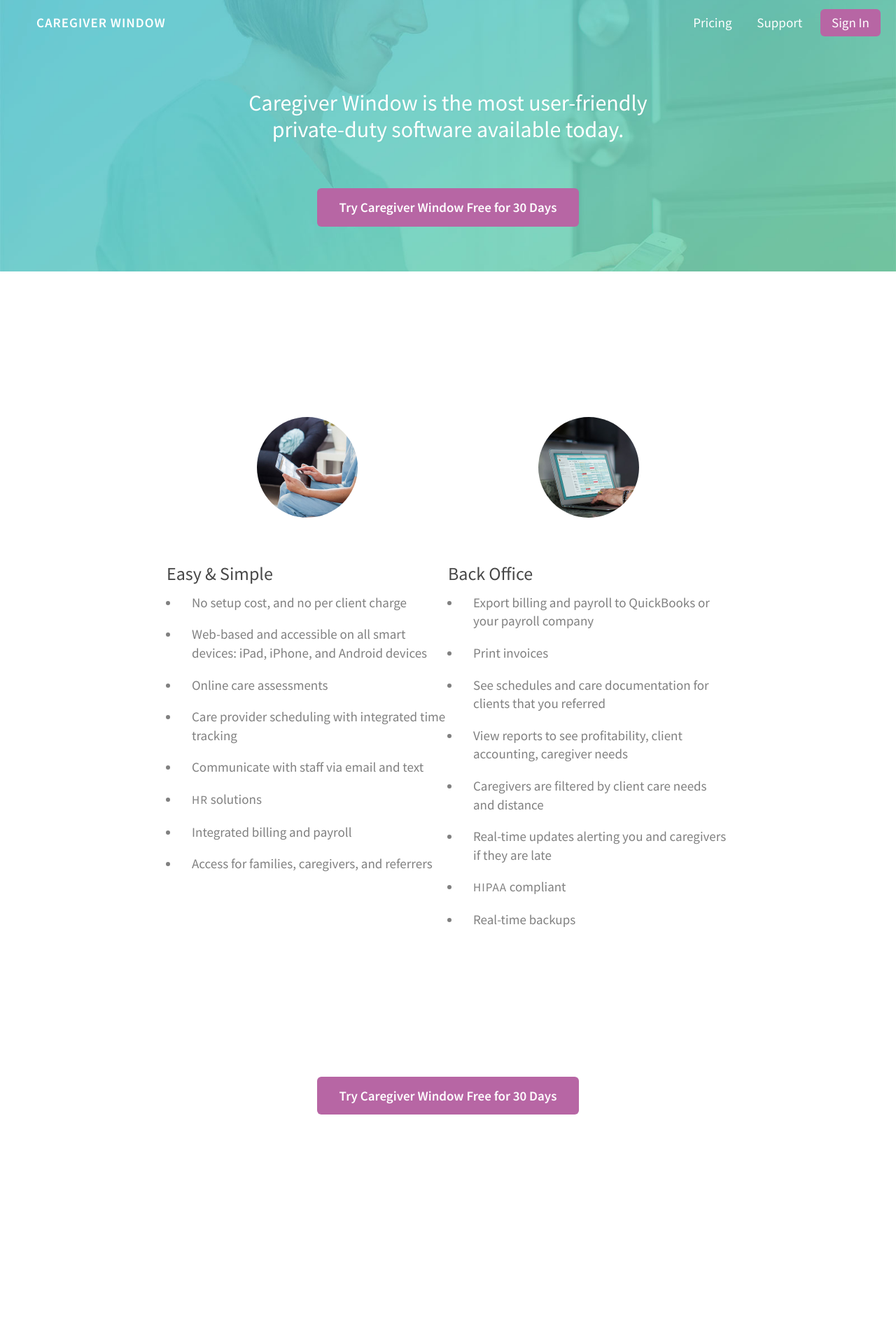
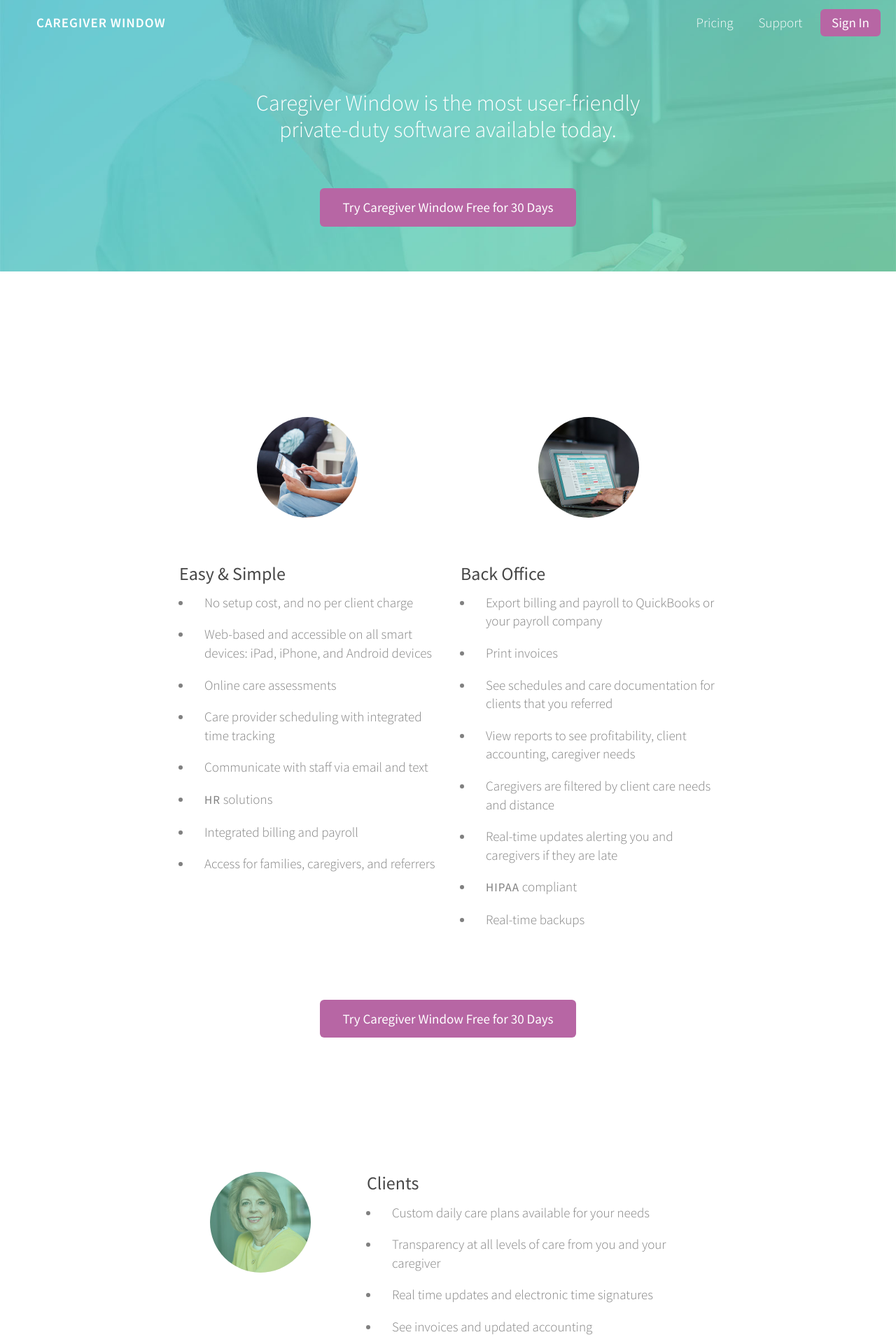
Before and after one commit to nathanrp/caregiverwindow.com, a PHP site: page / in a window 1280 px wide. Shown: the top 1911 px of the page at 70% size. Run offline with PHP 8.4, Linux system fonts and the light colour scheme; style sheets or scripts are compiled from the project's sources.

Commit message:
fine tuning

```diff
--- a/css/forms.less
+++ b/css/forms.less
@@ -355,7 +355,7 @@ form {
 	border-radius: 6px;
 	background: @invert;
 	color: @white;
-	font-weight: 600;
+	font-weight: 500;
 	cursor: pointer;
 	vertical-align: middle;
 	border: none;
--- a/css/main.less
+++ b/css/main.less
@@ -100,9 +100,6 @@ a {
 	}
 }
 
-.home-features, .home-users {
-	padding: 0;
-	.clearfix();
 .feature {
 	.photo {
 		width: 144px;
@@ -117,18 +114,20 @@ a {
 		}
 	}
 	.cta {
-			text-align: left;
 		padding: 18px 0 0;
 		margin: 0;
 	}
 }
-}
 
 .home-users {
-	padding: 128px 0;
-	.feature {
+	&.feature {
 		.photo {
 			margin: 0 auto 36px;
+		}
+		.cta {
+			text-align: left;
+			padding: 18px 0 0;
+			margin: 0;
 		}
 	}
 	&.cgs-users {
@@ -163,6 +162,7 @@ a {
 		.primary {
 			font-size: 36px;
 			color: darken(@bcolor,22%);
+			font-weight: 500;
 		}
 		.secondary {
 			font-size: 19px;
--- a/css/typography.less
+++ b/css/typography.less
@@ -4,6 +4,7 @@ body {
 	font-family: @bfont;
 	font-size: @bsize;
 	color: @bcolor;
+	font-weight: 300;
 }
 
 h1 {
--- a/index.php
+++ b/index.php
@@ -28,8 +28,9 @@ $title = 'Caregiver Window';
 
 <div class="content">
 	<div class="container">
-		<div class="home-features row">
-			<div class="col-xs-12 col-sm-6 feature">
+		<div class="home-features feature">
+			<div class="row">
+				<div class="col-xs-12 col-sm-6">
 					<div class="photo">
 						<img src="<?php echo $path;?>img/3.jpg" alt="Caregiver" />
 					</div>
@@ -45,7 +46,7 @@ $title = 'Caregiver Window';
 						<li>Access for families, caregivers, and referrers</li>
 					</ul>
 				</div>
-			<div class="col-xs-12 col-sm-6 feature">
+				<div class="col-xs-12 col-sm-6">
 					<div class="photo">
 						<img src="<?php echo $path;?>img/2.jpg" alt="Owner" />
 					</div>
@@ -65,13 +66,15 @@ $title = 'Caregiver Window';
 			<div class="cta">
 				<a class="btn" href="<?php echo $path;?>caregiver/">Try <span class="hidden-sm">Caregiver Window</span> Free for 30 Days</a>
 			</div>
-		<div class="home-users row">
-			<div class="col-xs-12 col-sm-4 feature">
+		</div>
+		<div class="home-users feature">
+			<div class="row">
+				<div class="col-xs-12 col-sm-4">
 					<div class="photo">
 						<img src="<?php echo $path;?>img/4.jpg" alt="Client" class="" />
 					</div>
 				</div>
-			<div class="col-xs-12 col-sm-8 feature">
+				<div class="col-xs-12 col-sm-8">
 					<h3>Clients</h3>
 					<ul class="ul">
 						<li>Custom daily care plans available for your needs</li>
@@ -85,13 +88,15 @@ $title = 'Caregiver Window';
 					</div>
 				</div>
 			</div>
-		<div class="home-users cgs-users row">
-			<div class="col-xs-12 col-sm-4 feature">
+		</div>
+		<div class="home-users cgs-users feature">
+			<div class="row">
+				<div class="col-xs-12 col-sm-4">
 					<div class="photo">
 						<img src="<?php echo $path;?>img/5.jpg" alt="Caregiver" class="" />
 					</div>
 				</div>
-			<div class="col-xs-12 col-sm-8 feature">
+				<div class="col-xs-12 col-sm-8">
 					<h3>Caregivers</h3>
 					<ul class="ul">
 						<li>Online job application with your status tracking</li>
@@ -99,6 +104,7 @@ $title = 'Caregiver Window';
 					</ul>
 					<div class="cta">
 						<a class="btn" href="<?php echo $path;?>caregiver/">Apply Now</a>
+					</div>
 				</div>
 			</div>
 		</div>
```
Lines whose indentation alone changed are shown as unchanged.
